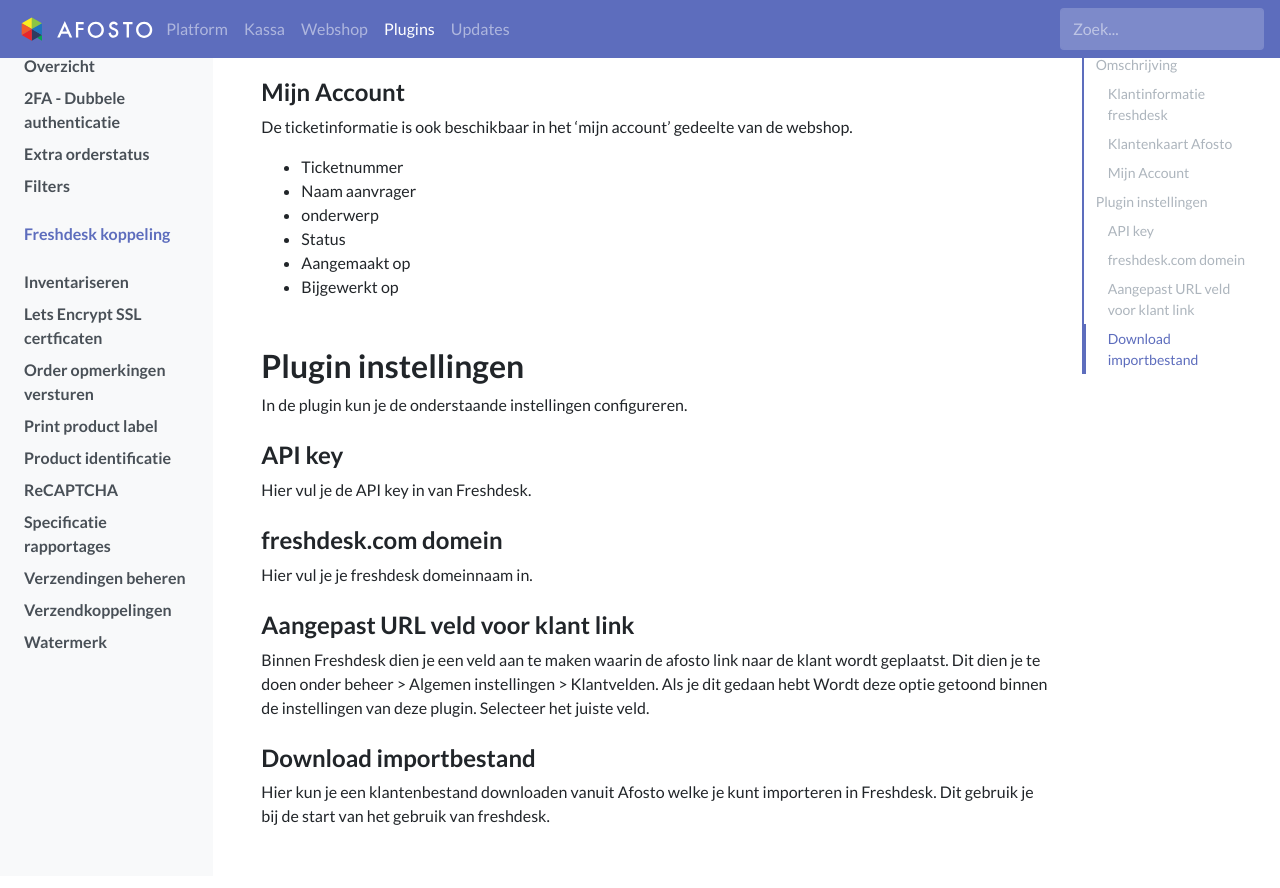
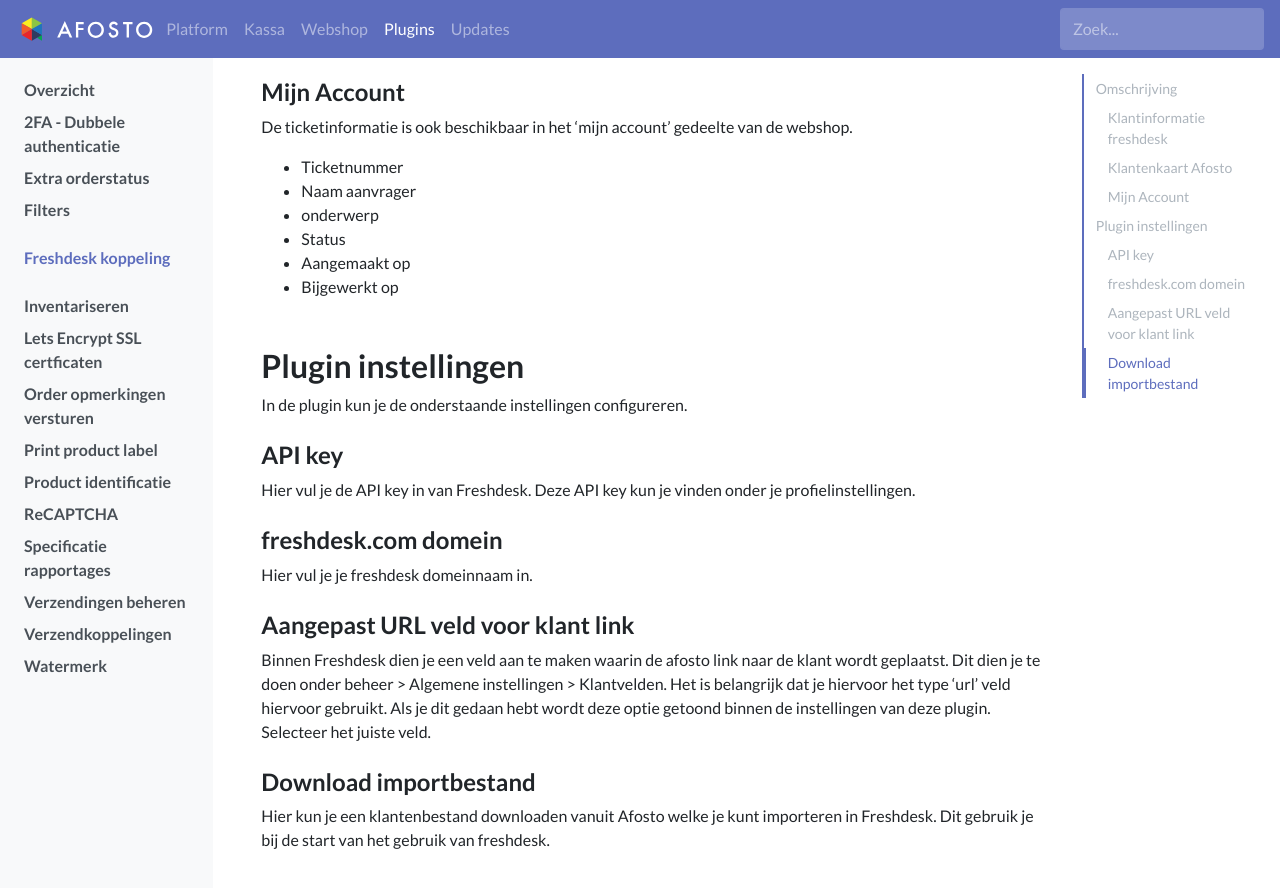
Before and after one commit to afosto/afosto-docs, a Jekyll site: the page built from plugins/freshdesk.md, in a window 1280 px wide and 900 px high, scrolled down 772 px. Shown: the top 888 px of the window. Built offline with Jekyll 4.4.1, drawn with Linux system fonts in a browser that asks for light colours; a script that is not in the unit is left out.

Commit message:
Update freshdesk.md

```diff
--- a/plugins/freshdesk.md
+++ b/plugins/freshdesk.md
@@ -37,11 +37,11 @@ De ticketinformatie is ook beschikbaar in het 'mijn account' gedeelte van de web
 ## Plugin instellingen
 In de plugin kun je de onderstaande instellingen configureren.
 ### API key
-Hier vul je de API key in van Freshdesk.
+Hier vul je de API key in van Freshdesk. Deze API key kun je vinden onder je profielinstellingen.
 ### freshdesk.com domein
 Hier vul je je freshdesk domeinnaam in.
 ### Aangepast URL veld voor klant link
-Binnen Freshdesk dien je een veld aan te maken waarin de afosto link naar de klant wordt geplaatst. Dit dien je te doen onder beheer > Algemen instellingen > Klantvelden.
-Als je dit gedaan hebt Wordt deze optie getoond binnen de instellingen van deze plugin. Selecteer het juiste veld.
+Binnen Freshdesk dien je een veld aan te maken waarin de afosto link naar de klant wordt geplaatst. Dit dien je te doen onder beheer > Algemene instellingen > Klantvelden. Het is belangrijk dat je hiervoor het type 'url' veld hiervoor gebruikt.
+Als je dit gedaan hebt wordt deze optie getoond binnen de instellingen van deze plugin. Selecteer het juiste veld.
 ### Download importbestand
 Hier kun je een klantenbestand downloaden vanuit Afosto welke je kunt importeren in Freshdesk. Dit gebruik je bij de start van het gebruik van freshdesk.
```
